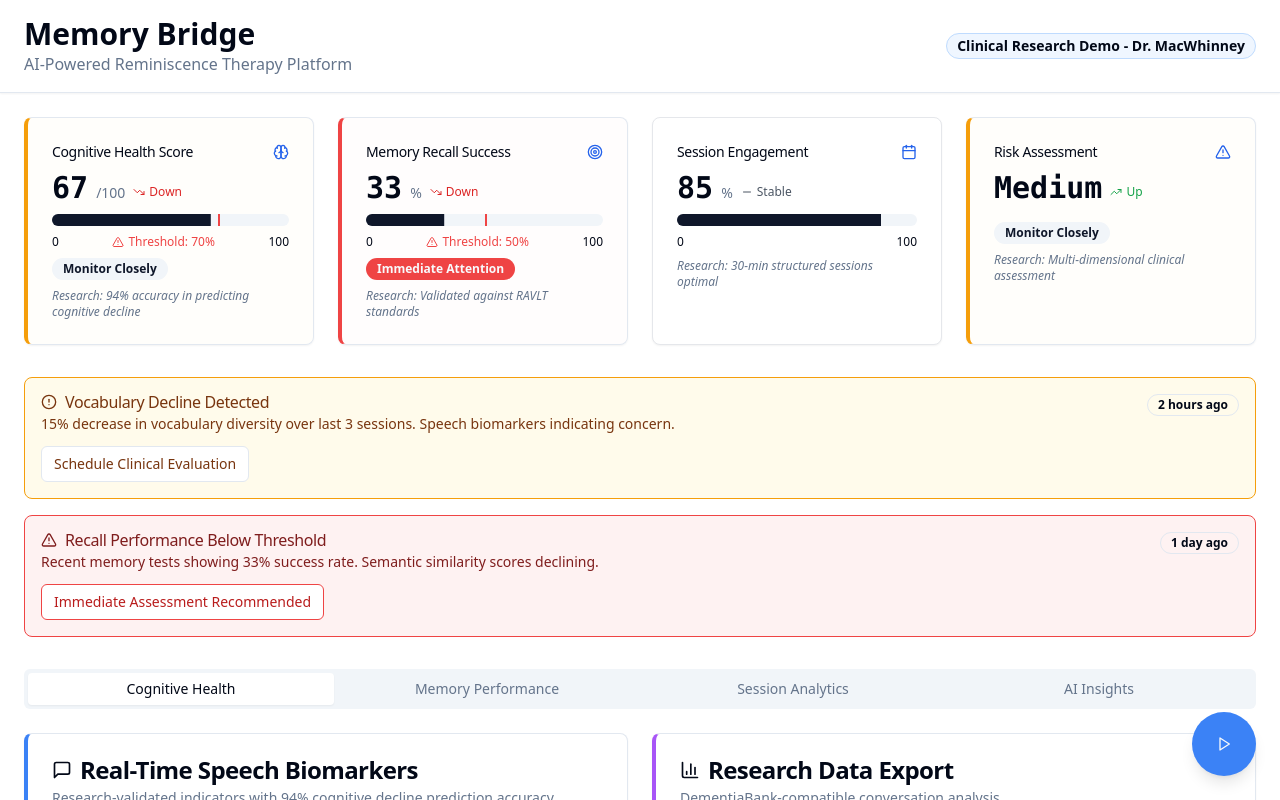
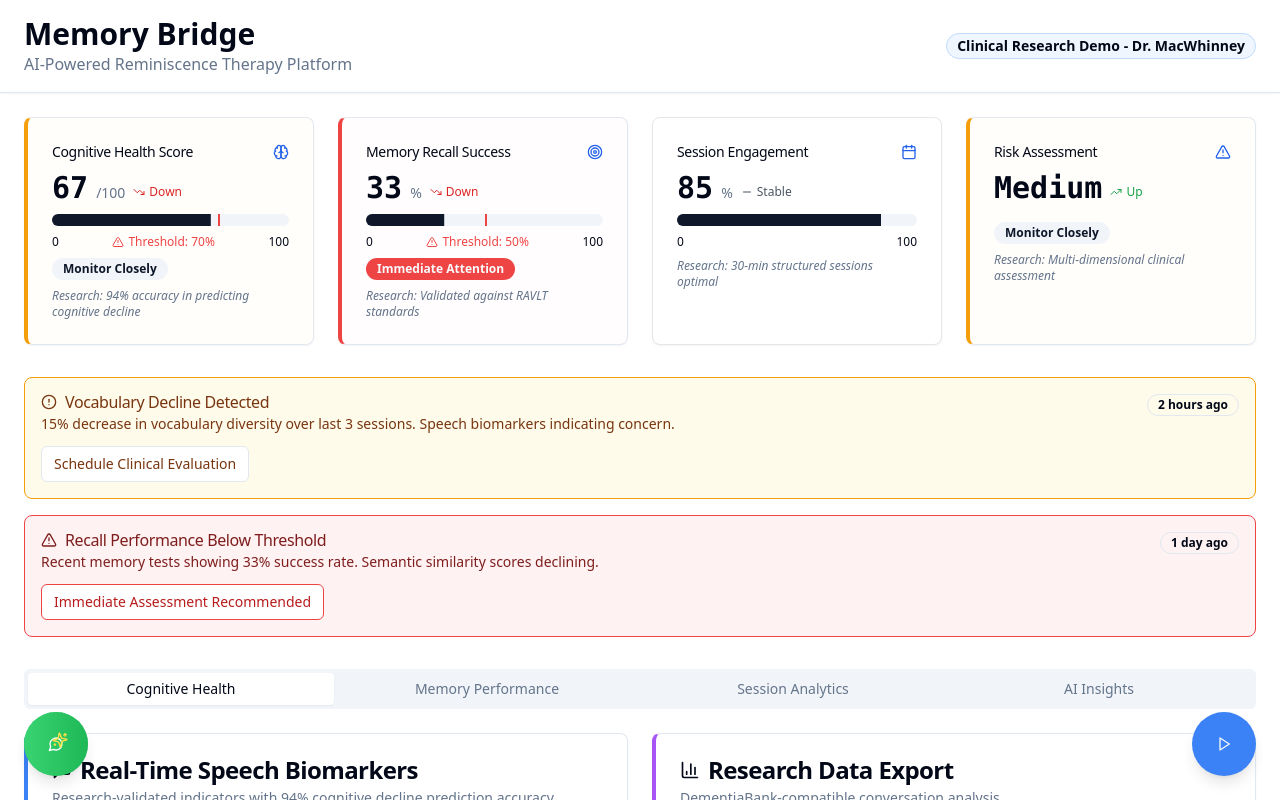
Before and after one commit to kanepickrell/memory-bridge-analytics-hub, a React (Vite) app: page / in a window 1280 px wide. Shown: the top 800 px of the page. Built offline with nearby package versions, Linux system fonts and the light colour scheme.

Commit message:
Fix: Restore missing green button
Re-add the green button to the dashboard.

```diff
--- a/src/pages/Index.tsx
+++ b/src/pages/Index.tsx
@@ -1,3 +1,4 @@
+
 import React, { useState } from 'react';
 import { Tabs, TabsContent, TabsList, TabsTrigger } from "@/components/ui/tabs";
 import DashboardHeader from "@/components/DashboardHeader";
@@ -8,6 +9,7 @@ import SessionsTab from "@/components/tabs/SessionsTab";
 import AIInsightsTab from "@/components/tabs/AIInsightsTab";
 import EnhancedAlert from "@/components/EnhancedAlert";
 import SessionControlFAB from "@/components/SessionControlFAB";
+import ChatNavButton from "@/components/ChatNavButton";
 
 const Index = () => {
   const [activeSession, setActiveSession] = useState(false);
@@ -118,6 +120,9 @@ const Index = () => {
         isActive={activeSession}
         onToggle={() => setActiveSession(!activeSession)}
       />
+
+      {/* Chat Navigation Button */}
+      <ChatNavButton />
     </div>
   );
 };
```
